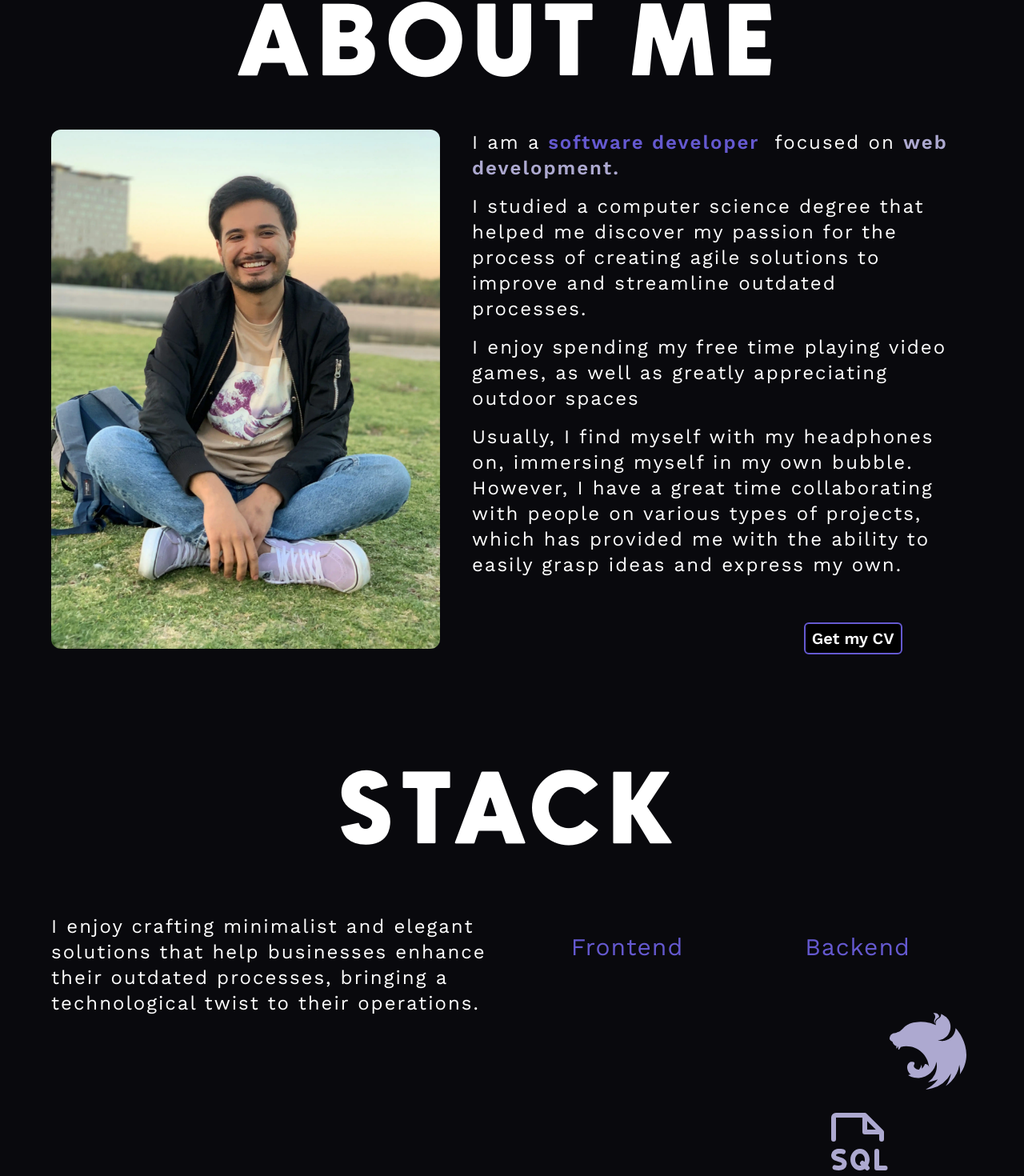
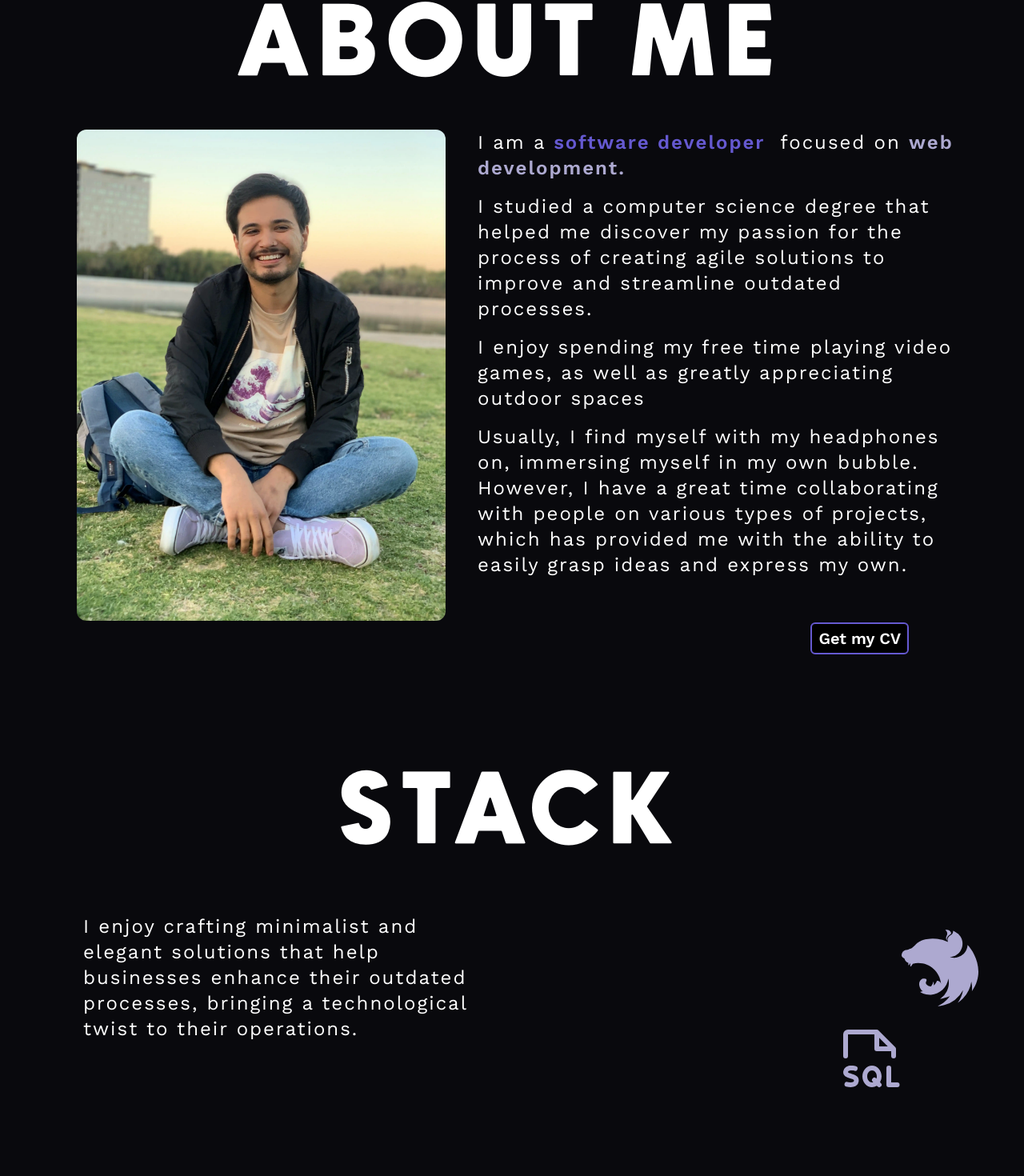
Before and after one commit to Oscar-FV/minimal-portfolio, a React (Vite) app: page / in a window 1280 px wide. Shown: the part 882-2352 px from the top of the page at 80% size. Built offline with nearby package versions, Linux system fonts and the light colour scheme; some icons are missing.

Commit message:
stack resposive

```diff
--- a/src/App.tsx
+++ b/src/App.tsx
@@ -1,11 +1,10 @@
-import Logo from './components/Logo/Logo';
-import Container from './components/Container/Container';
-import Tittle from './components/Tittle/Tittle';
-import AboutMe from './components/AboutMe/AboutMe';
-import NavBar from './components/NavBar/NavBar';
-import { Icon } from '@iconify/react';
+import Logo from "./components/Logo/Logo";
+import Container from "./components/Container/Container";
+import Tittle from "./components/Tittle/Tittle";
+import AboutMe from "./components/AboutMe/AboutMe";
+import NavBar from "./components/NavBar/NavBar";
+import { Icon } from "@iconify/react";
 function App() {
-
   return (
     <>
       <NavBar />
@@ -13,42 +12,34 @@ function App() {
         <Logo />
       </Container>
 
-      <Container className="">
+      <Container className="lg:mx-16">
         <Tittle tittle="About Me" />
         <AboutMe />
       </Container>
 
-      <Container className="">
+      <Container className="mx-20 lg:mx-16">
         <Tittle tittle="Stack" />
-          <div className="px-16 py-5">
-            <div className="flex  min-h-[50vh]">
-              <p className="text-white text-xl lg:text-2xl font-worksans lg:h-fit tracking-[2px] flex-1">
+        <div className="py-5">
+          <div className="grid grid-cols-4 gap-4 lg:gap-10">
+            <p className="col-span-4 lg:col-span-2 text-white text-xl lg:text-2xl font-worksans lg:h-fit whitespace-pre-wrap tracking-[2px] mb-8 lg:px-10 xl:pr-5">
               I enjoy crafting minimalist and elegant solutions that help
               businesses enhance their outdated processes, bringing a
               technological twist to their operations.
             </p>
-              <div className="w-1/4 py-5 gap-5 flex flex-col items-center text-primary text-8xl">
-
-                <p className="font-worksans text-3xl text-accent tracking-[1px] rounded-md px-2 py-1 mb-10"> Frontend </p>
-
+            <div className="col-span-2 lg:col-span-1 py-5 gap-5 flex flex-col items-center text-primary text-8xl">
               <div className="flex gap-20">
-                  <Icon icon="uil:react"/>
+                <Icon icon="uil:react" />
               </div>
-
             </div>
-              <div className="w-1/4 py-5 gap-5 flex flex-col items-center text-primary text-8xl">
-
-              <p className="font-worksans text-3xl text-accent tracking-[1px] rounded-md px-2 py-1 mb-10"> Backend </p>
-
+            <div className="col-span-2 lg:col-span-1 py-5 gap-5 flex flex-col items-center text-primary text-8xl">
               <div className="flex gap-20">
-                  <Icon icon="la:node"/>
-                  <Icon icon="simple-icons:nestjs"/>
+                <Icon icon="la:node" />
+                <Icon icon="simple-icons:nestjs" />
               </div>
 
               <div className="flex gap-20">
-                  <Icon icon="ph:file-sql"/>
+                <Icon icon="ph:file-sql" />
               </div>
-
             </div>
           </div>
         </div>
--- a/src/components/AboutMe/AboutMe.tsx
+++ b/src/components/AboutMe/AboutMe.tsx
@@ -6,16 +6,16 @@ const AboutMe = () => {
   const { isNavBarFixed } = useScroll("aboutMe");
 
   return (
-    <div className="mt-5 mx-8 h-fit lg:h-full flex flex-col-reverse lg:flex-row justify-center items-center lg:items-start">
+    <div className="mt-5 h-fit lg:h-full flex flex-col-reverse lg:flex-row justify-center items-center lg:items-start">
       <img
-        className="rounded-xl lg:ml-8 w-10/12 lg:w-2/5 h-10/12 lg:h-full object-cover"
+        className="rounded-xl lg:ml-8 w-10/12 lg:w-2/5 lg:h-full object-cover"
         src={miPortrait}
         alt="A Very Talented web Dev"
       />
 
       <div id="aboutMe" className="lg:sticky lg:top-0">
         <div
-          className={`w-10/12 pr-10 lg:w-full lg:sticky lg:space-y-4 lg:transform lg:transition-transform lg:duration-500 ease-in-out ${
+          className={`px-20 lg:px-0 w-full lg:sticky space-y-4 lg:transform lg:transition-transform lg:duration-500 ease-in-out ${
             isNavBarFixed ? "lg:translate-y-20" : ""
           }`}
         >
```
Lines whose indentation alone changed are shown as unchanged.
